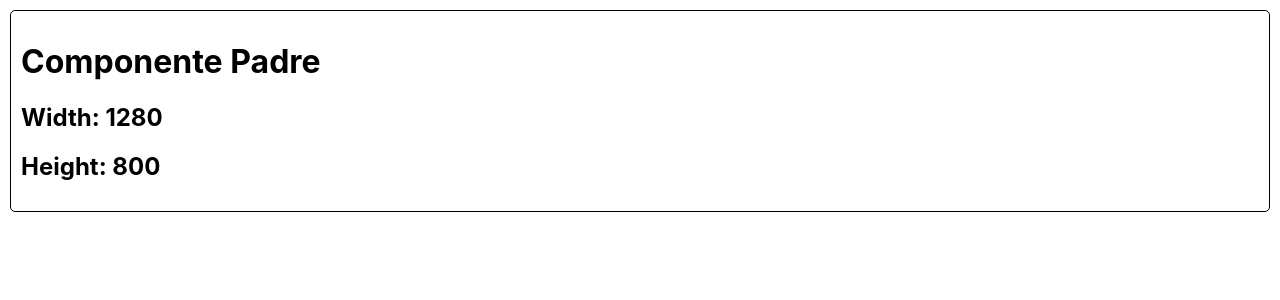
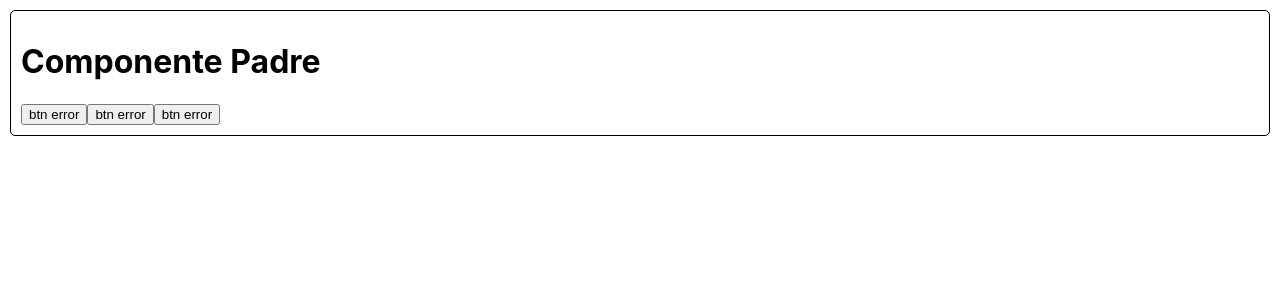
Before and after one commit to adrian1426/UniversidadReactJS, a React (Create React App) app: page / in a window 1280 px wide. Shown: the top 300 px of the page. Built offline with nearby package versions, Linux system fonts and the light colour scheme.

Commit message:
manejo y limite de errores en componentes

```diff
--- a/src/App.js
+++ b/src/App.js
@@ -1,32 +1,28 @@
 import React from 'react';
-import withResize from './components/HOC/withResize';
-
-/*
--Comunicación de componentes - HOC - bidireccional
--transpaso de configuración al HOC.
--hay dos formas de hacerlo, 1.-pasarlo como segundo parámetro, o como ejecución de una función
-*/
-
-
+import ErrorComponent from './components/error-component/errorComponent';
+import MensajeError from './components/error-component/mensajeErrores';
 class App extends React.Component {
-
   render() {
     return (
       <div
         style={{ margin: '10px', padding: '10px', border: '1px solid black', borderRadius: '5px' }}
       >
         <h1>Componente Padre</h1>
-        <h2>Width: {this.props.width}</h2>
-        <h2>Height: {this.props.height}</h2>
+        <MensajeError>
+          <ErrorComponent />
+        </MensajeError>
+
+        <MensajeError>
+          <ErrorComponent />
+        </MensajeError>
+
+        <MensajeError>
+          <ErrorComponent />
+        </MensajeError>
       </div>
     );
   }
 };
 
 
-export default withResize(App,
-  {
-    width: window.innerWidth,
-    height: window.innerHeight
-  }
-);
+export default App;
--- /dev/null
+++ b/src/components/error-component/errorComponent.js
@@ -0,0 +1,28 @@
+import React from 'react';
+
+class ErrorComponent extends React.Component {
+
+  state = {
+    dispararError: false
+  };
+
+  dispatchError = () => {
+    this.setState({
+      dispararError: true
+    });
+  };
+
+  render() {
+    const { dispararError } = this.state;
+
+    if (dispararError) {
+      throw new Error('¡Lo siento he fallado!');
+    }
+
+    return (
+      <button onClick={this.dispatchError}>btn error</button>
+    );
+  }
+};
+
+export default ErrorComponent;
--- /dev/null
+++ b/src/components/error-component/mensajeErrores.js
@@ -0,0 +1,29 @@
+import React from 'react';
+
+class MensajeError extends React.Component {
+
+  state = {
+    errorComponent: false
+  };
+
+  componentDidCatch(error, errorInfo) {
+    this.setState({ errorComponent: true, error });
+  }
+
+
+  render() {
+
+    if (this.state.errorComponent) {
+      return (
+        <div>
+          <h2>¡Wops!, algo salió mal, puedes recargar la página o contactar a servicio de soporte.</h2>
+          <div style={{ color: 'orangered' }}>{this.state.error && this.state.error.toString()}</div>
+        </div>
+      );
+    }
+
+    return this.props.children
+  }
+};
+
+export default MensajeError;
```
